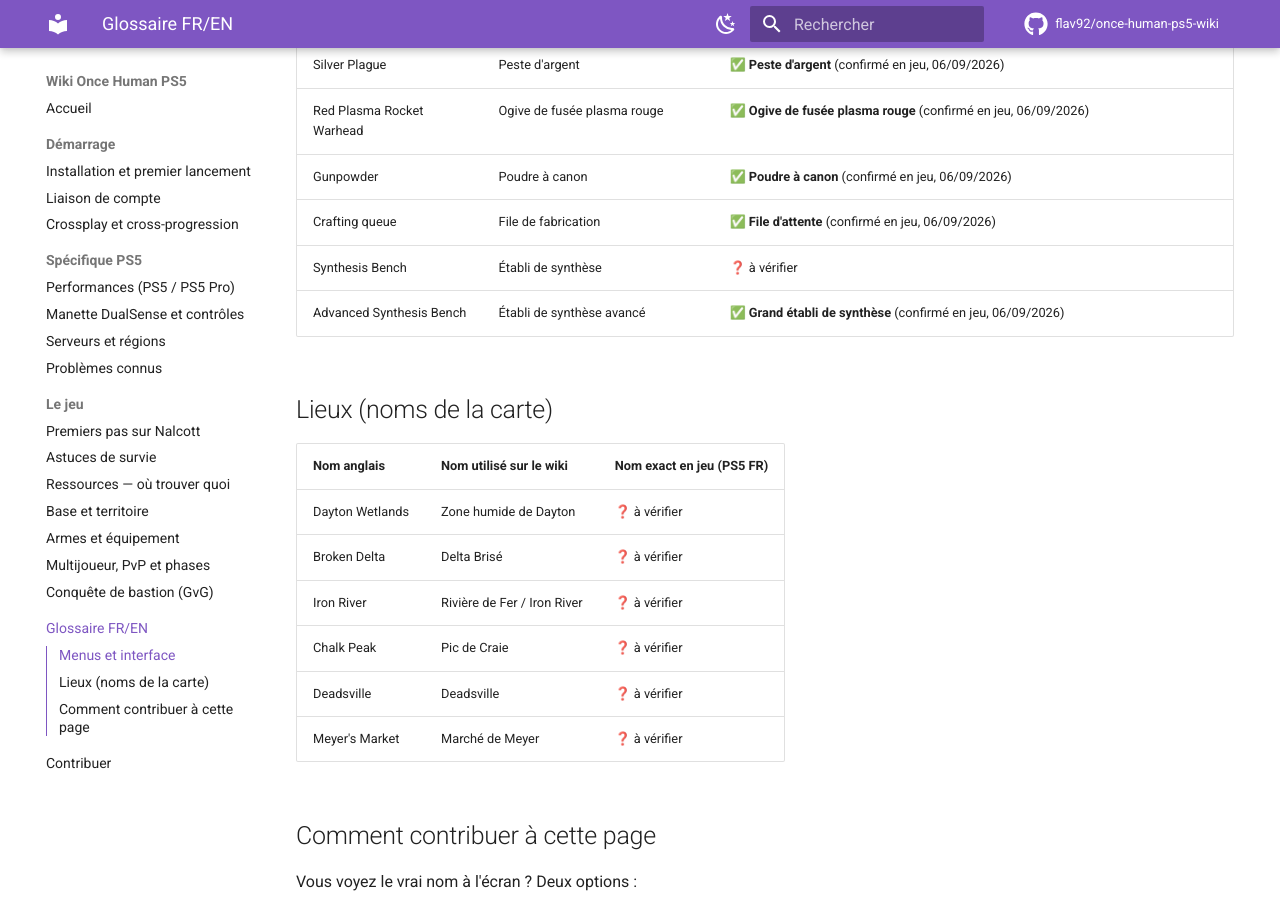
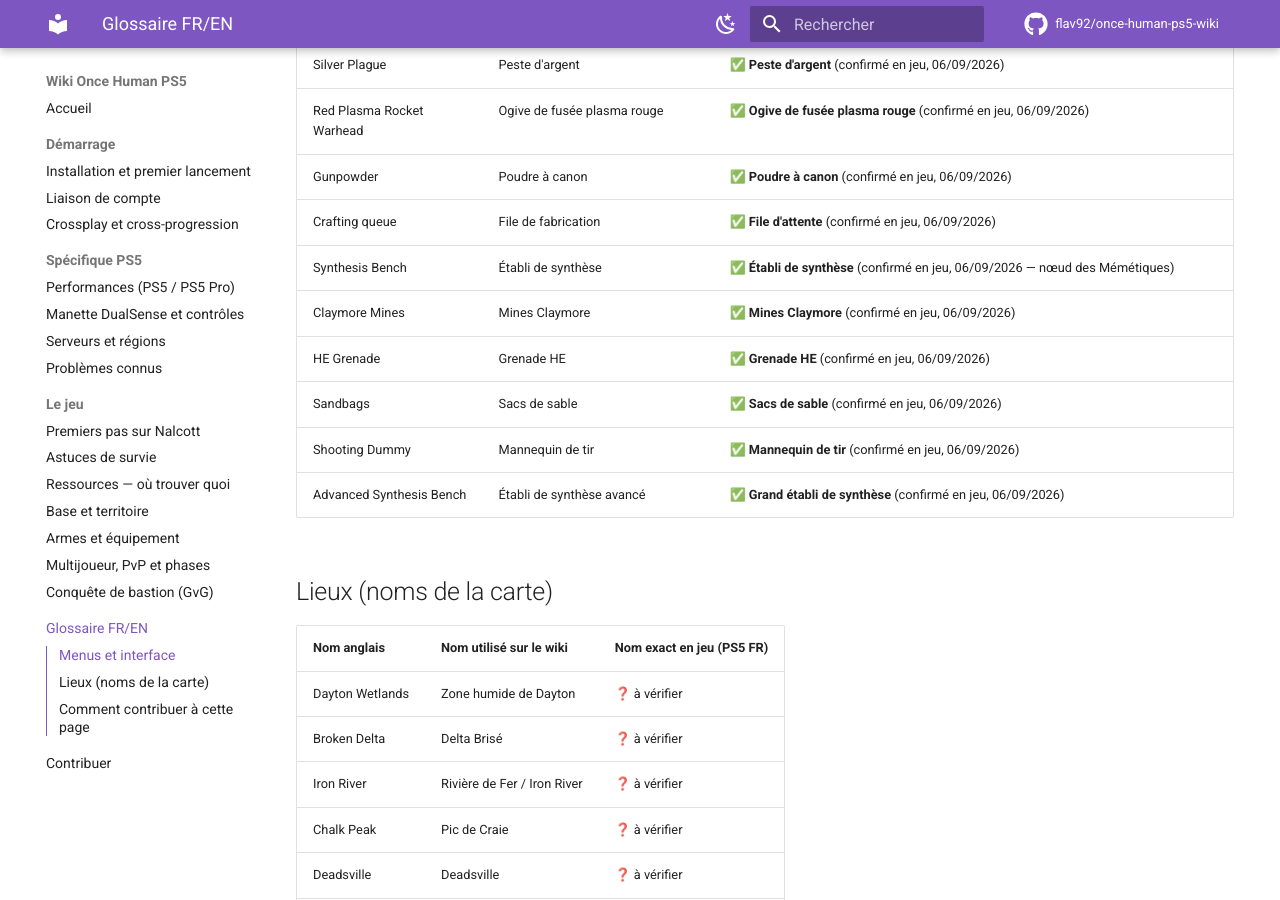
Before and after one commit to flav92/once-human-ps5-wiki, an MkDocs documentation site: the page built from docs/glossaire.md, in a window 1280 px wide and 900 px high, scrolled down 2143 px. Built offline with MkDocs 1.6.1 and Material for MkDocs 9.7.7, drawn with Linux system fonts in a browser that asks for light colours; comment, search, counter and statistics services are not loaded.

Commit message:
Arbre Mémétiques FR relevé : branche Établi de synthèse (Grenade, Mines Claymore, Grenade HE)
Co-Authored-By: Claude Fable 5 <noreply@anthropic.com>
Claude-Session: https://claude.ai/code/session_01TCxfqbazixhXZqmCd3gYVk

```diff
--- a/docs/glossaire.md
+++ b/docs/glossaire.md
@@ -49,7 +49,11 @@ Quand le nom exact PS5 est confirmé, les pages du wiki sont mises à jour pour
 | Red Plasma Rocket Warhead | Ogive de fusée plasma rouge | ✅ **Ogive de fusée plasma rouge** (confirmé en jeu, 06/09/2026) |
 | Gunpowder | Poudre à canon | ✅ **Poudre à canon** (confirmé en jeu, 06/09/2026) |
 | Crafting queue | File de fabrication | ✅ **File d'attente** (confirmé en jeu, 06/09/2026) |
-| Synthesis Bench | Établi de synthèse | ❓ à vérifier |
+| Synthesis Bench | Établi de synthèse | ✅ **Établi de synthèse** (confirmé en jeu, 06/09/2026 — nœud des Mémétiques) |
+| Claymore Mines | Mines Claymore | ✅ **Mines Claymore** (confirmé en jeu, 06/09/2026) |
+| HE Grenade | Grenade HE | ✅ **Grenade HE** (confirmé en jeu, 06/09/2026) |
+| Sandbags | Sacs de sable | ✅ **Sacs de sable** (confirmé en jeu, 06/09/2026) |
+| Shooting Dummy | Mannequin de tir | ✅ **Mannequin de tir** (confirmé en jeu, 06/09/2026) |
 | Advanced Synthesis Bench | Établi de synthèse avancé | ✅ **Grand établi de synthèse** (confirmé en jeu, 06/09/2026) |
 
 ## Lieux (noms de la carte)
```
Also changed, not shown: docs/jeu/conquete-bastion.md (+4 -1 lines).
